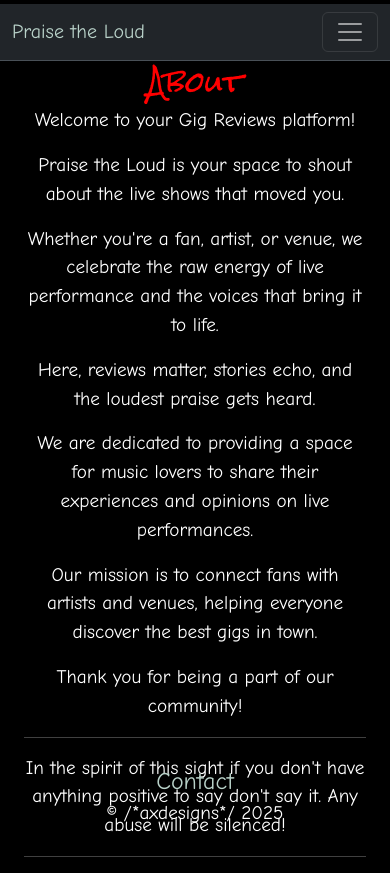
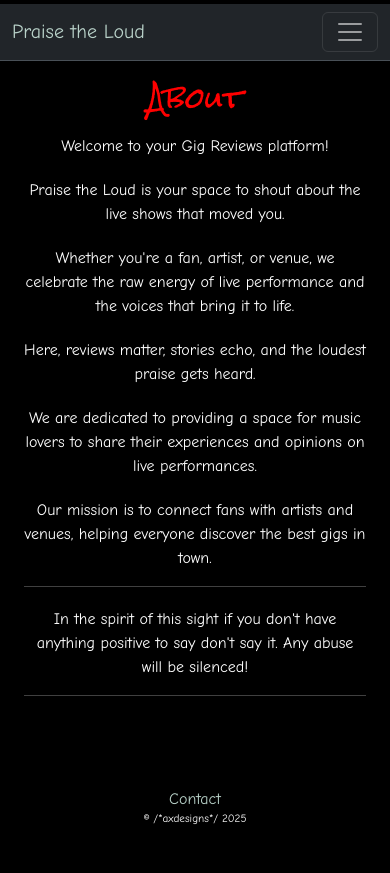
Before and after one commit to AxdeKlerk/Praise-The-Loud, a Django app: page /about/ in a window 390 px wide. After the commit the page ends 825 px from the top, so only its background shows below. Run offline with Django 4.2, Linux system fonts and the light colour scheme.

Commit message:
Add media query for screen size 320px and above with styling

```diff
--- a/gig_reviews/templates/gig_reviews/about.html
+++ b/gig_reviews/templates/gig_reviews/about.html
@@ -14,7 +14,6 @@
         <p>Here, reviews matter, stories echo, and the loudest praise gets heard.</p>
         <p>We are dedicated to providing a space for music lovers to share their experiences and opinions on live performances.</p>
         <p>Our mission is to connect fans with artists and venues, helping everyone discover the best gigs in town.</p>
-        <p>Thank you for being a part of our community!</p>
         <hr>
         <p>In the spirit of this sight if you don't have anything positive to say don't say it. Any abuse will be silenced!</p>
         <hr>
--- a/gig_reviews/templates/gig_reviews/index.html
+++ b/gig_reviews/templates/gig_reviews/index.html
@@ -5,7 +5,7 @@
     <div row class=" row mx-auto justify-content-center align-items-center">
         <div class="col-12 text-center">
             <img src="https://res.cloudinary.com/dqde3a83z/image/upload/ptl-hero-image_eccbob.png" alt="Praise The Loud hero imagae">
-            <h1>Hear them Loud - Praise them Louder!</h1>
+            <h1>Hear them Loud Praise them Louder!</h1>
             <p>Praise the artists with your reviews of their gigs</p>
             <img src="https://res.cloudinary.com/dqde3a83z/image/upload/v1748106876/red-horns_meorvq.png"alt="red rock horns" class="horns mt-0">
         </div>
--- a/static/css/style.css
+++ b/static/css/style.css
@@ -56,7 +56,6 @@ h1 {
     font-size : 20px;
     margin-bottom: 0;
 }
-
 .horns {
     max-height: 100px;
 }
@@ -84,3 +83,29 @@ h1 {
 .footer-p {
     font-size: 1.2rem;
 }
+
+/*Media Queries*/
+/*1 Extra small mobile devices (phones, 320px and above)*/
+@media screen and (min-width: 320px) {
+    .hero-image img {
+        height: 30vh;
+    }
+    .hero-image h1 {
+        font-size: 1.3rem;
+    }
+    .hero-image p {
+        font-size: 0.8rem;
+    }
+    .about {
+        font-size: 1rem;
+        margin-top: 20px;
+    }
+    .about p {
+        margin-top: 20px;
+    }
+    .footer-contact {
+        font-size: 1rem;
+    }
+    .footer-p {
+        font-size: 0.7rem;
+    }
```
